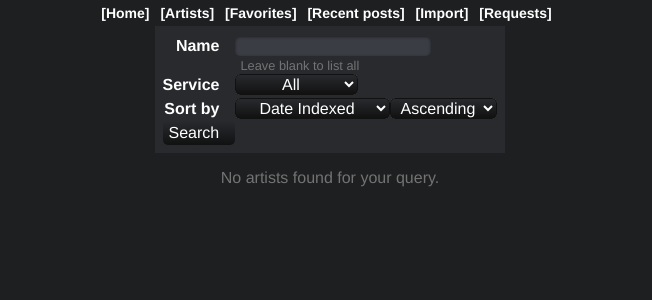
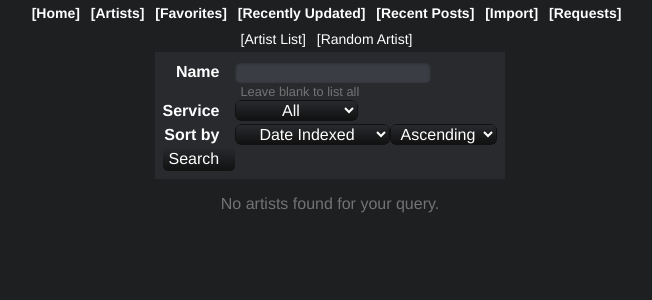
Before and after one commit to KaneTW/Kemono2, a Flask app: page /artists in a window 1280 px wide. Shown: the top 300 px of the page, without its empty margins (310-962 px from the left). Run offline with Flask 2, Linux system fonts and the light colour scheme; parts of the project's set-up code (start-up, migrations or seed data) failed here and were passed over; some libraries are stand-ins or nearby versions.

Commit message:
Header changes

```diff
--- a/static/css/index.css
+++ b/static/css/index.css
@@ -452,15 +452,17 @@ input[type="text"], input[type="number"] {
 /* headers */
 
 .subheader {
-  background-color: #282a2e;
-  padding: 5px 20px 5px 15px;
-  margin: 0 0 0.5em 0;
+  padding: 5px 20px;
+  margin: 0;
+  font-size: 14px;
+  text-align: center;
 }
 
 .subheader li {
+  color: #fff;
   display: inline;
   list-style-type: none;
-  margin: 0 1em 0 0;
+  margin: 0 0.5em 0 0;
 }
 
 .subheader li a:visited, .subheader li a:link {
--- a/views/components/header.html
+++ b/views/components/header.html
@@ -2,7 +2,8 @@
   <li><a href="/">[Home]</a></li>
   <li><a href="/artists">[Artists]</a></li>
   <li><a href="/artists/favorites">[Favorites]</a></li>
-  <li><a href="/posts">[Recent posts]</a></li>
+  <li><a href="/artists/updated">[Recently Updated]</a></li>
+  <li><a href="/posts">[Recent Posts]</a></li>
   <li><a href="/importer">[Import]</a></li>
   <li><a href="/requests">[Requests]</a></li>
 </ul>
--- a/views/components/shell.html
+++ b/views/components/shell.html
@@ -37,6 +37,7 @@
   <body>
     <div class="main" id="main">
       {% include 'components/header.html' %}
+      {% include 'components/subheader.html' %}
       {% block content %}{% endblock %}
     </div>
   </body>
--- a/views/components/subheader.html
+++ b/views/components/subheader.html
@@ -1,27 +1,12 @@
-<ul class="subheader">
-  {% if props.currentPage == 'posts' %}
-    <li><a href="/posts">List</a></li>
-    <li><a href="/posts/random">Random</a></li>
-    <li><a href="/help/posts">Help</a></li>
-  {% endif %}
-  {% if props.currentPage == 'artists' %}
-    <li><a href="/">List</a></li>
-    <li><a href="/artists/random">Random</a></li>
-    <li><a href="/artists/updated">Recently Updated</a></li>
-    <li><a href="/artists/favorites">Favorites</a></li>
-  {% endif %}
-  {% if props.currentPage == 'requests' %}
-    <li><a href="/requests">List</a></li>
-    <li><a href="/requests/new">New</a></li>
-  {% endif %}
-  {% if props.currentPage == 'import' %}
-    <li><a href="">List</a></li>
-  {% endif %}
-  {% if props.currentPage == 'help' %}
-    <li><a href="">List</a></li>
-  {% endif %}
-  {% if props.currentPage == 'board' %}
-    <li><a href="/board">List</a></li>
-    {# <li><a href="/board/new">New</a></li> #}
-  {% endif %}
-</ul>
+{% if props.currentPage == 'artists' %}
+  <ul class="subheader">
+    <li><a href="/artists">[Artist List]</a></li>
+    <li><a href="/artists/random">[Random Artist]</a></li>
+  </ul>
+{% endif %}
+{% if props.currentPage == 'requests' %}
+  <ul class="subheader">
+    <li><a href="/requests">[Request List]</a></li>
+    <li><a href="/requests/new">[Post New Requests]</a></li>
+  </ul>
+{% endif %}
--- a/views/importer_list.html
+++ b/views/importer_list.html
@@ -42,7 +42,6 @@
   </form>
   <p>
     <a href="/importer/tutorial">Learn how to get your session key.</a><br>
-    Make sure you are familiar with <a href="/help/rules">the rules</a> before importing.
     <h2>Important information</h2>
     Your session key is used to scrape paid posts from your feed. After downloading missing posts, the key is immediately discarded and never stored.
     <h3>DLsite</h3>
```
